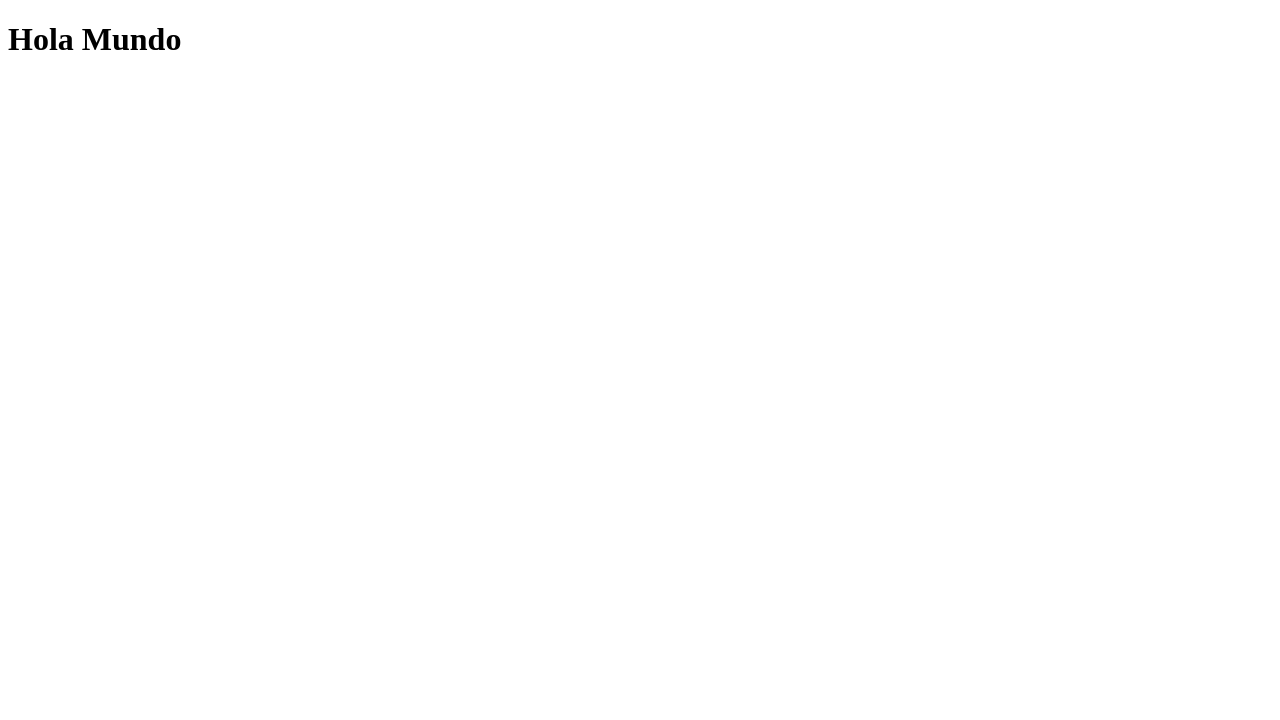
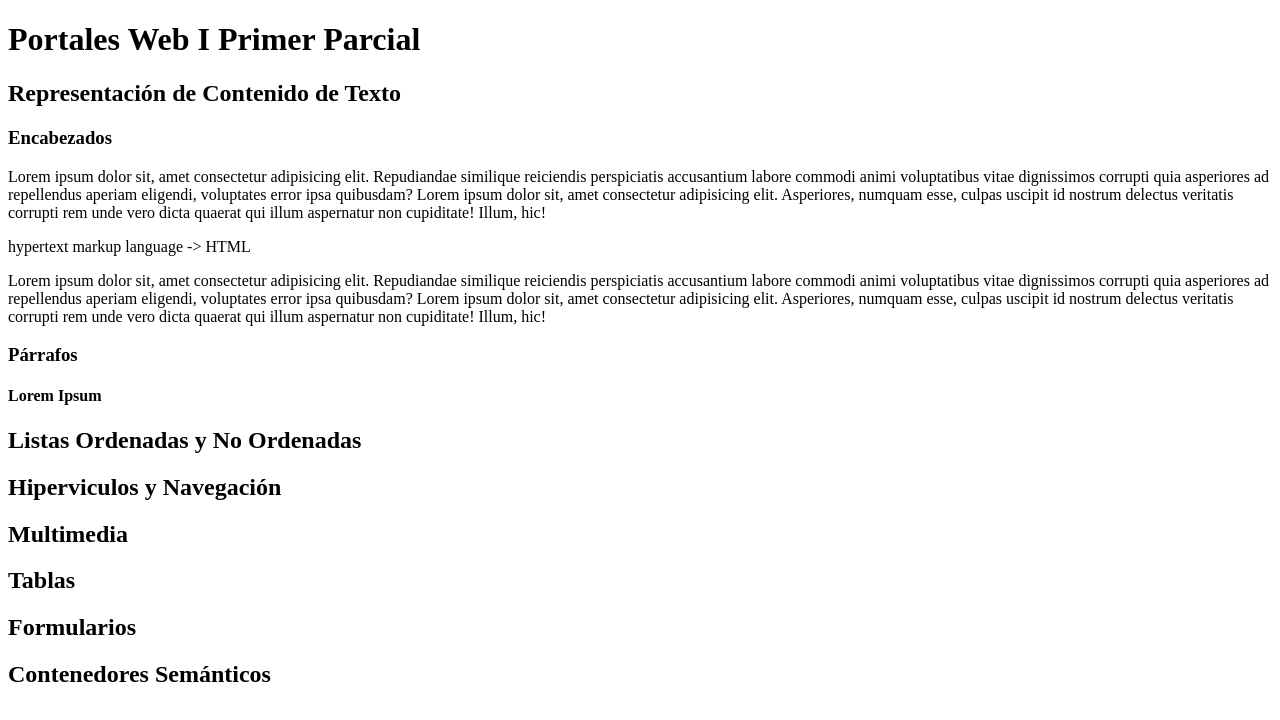
Before and after one commit to obetancourthunicah/pw1_202501, a plain HTML site: page index.html in a window 1280 px wide. Drawn offline with Linux system fonts and the light colour scheme.

Commit message:
feat: Estructuras de Encabezados y Párrafos

```diff
--- a/index.html
+++ b/index.html
@@ -5,6 +5,37 @@
         <title>Portales Web I Sección 1801</title>
     </head>
     <body>
-        <h1>Hola Mundo</h1>
+        <h1>Portales Web I Primer Parcial</h1>
+        <h2>Representación de Contenido de Texto</h2>
+        <h3>Encabezados</h3>
+        <p>
+            Lorem ipsum dolor sit, amet consectetur adipisicing elit. Repudiandae
+            similique reiciendis perspiciatis accusantium labore commodi animi
+            voluptatibus vitae dignissimos corrupti quia asperiores ad repellendus
+            aperiam eligendi, voluptates error ipsa quibusdam? Lorem ipsum dolor sit,
+            amet consectetur adipisicing elit.  Asperiores, numquam esse, culpas
+            uscipit id nostrum delectus veritatis corrupti rem unde vero dicta
+            quaerat qui illum aspernatur non cupiditate! Illum, hic!
+        </p>
+        <p>
+            hypertext markup language -> HTML
+        </p>
+        <p>
+            Lorem ipsum dolor sit, amet consectetur adipisicing elit. Repudiandae
+            similique reiciendis perspiciatis accusantium labore commodi animi
+            voluptatibus vitae dignissimos corrupti quia asperiores ad repellendus
+            aperiam eligendi, voluptates error ipsa quibusdam? Lorem ipsum dolor sit,
+            amet consectetur adipisicing elit. Asperiores, numquam esse, culpas
+            uscipit id nostrum delectus veritatis corrupti rem unde vero dicta
+            quaerat qui illum aspernatur non cupiditate! Illum, hic!
+        </p>
+        <h3>Párrafos</h3>
+        <h4>Lorem Ipsum</h4>
+        <h2>Listas Ordenadas y No Ordenadas</h2>
+        <h2>Hiperviculos y Navegación</h2>
+        <h2>Multimedia</h2>
+        <h2>Tablas</h2>
+        <h2>Formularios</h2>
+        <h2>Contenedores Semánticos</h2>
     </body>
 </html>
```
